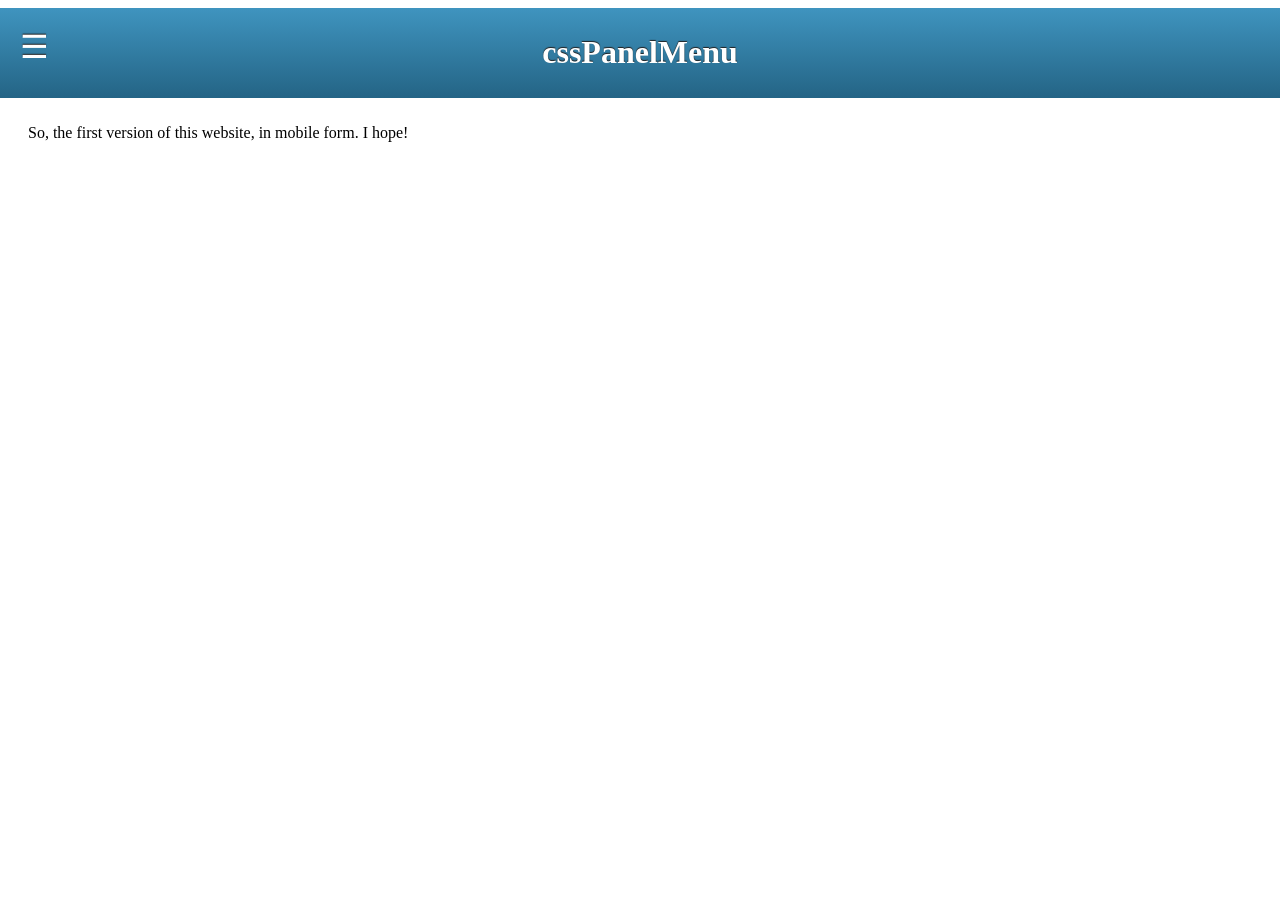
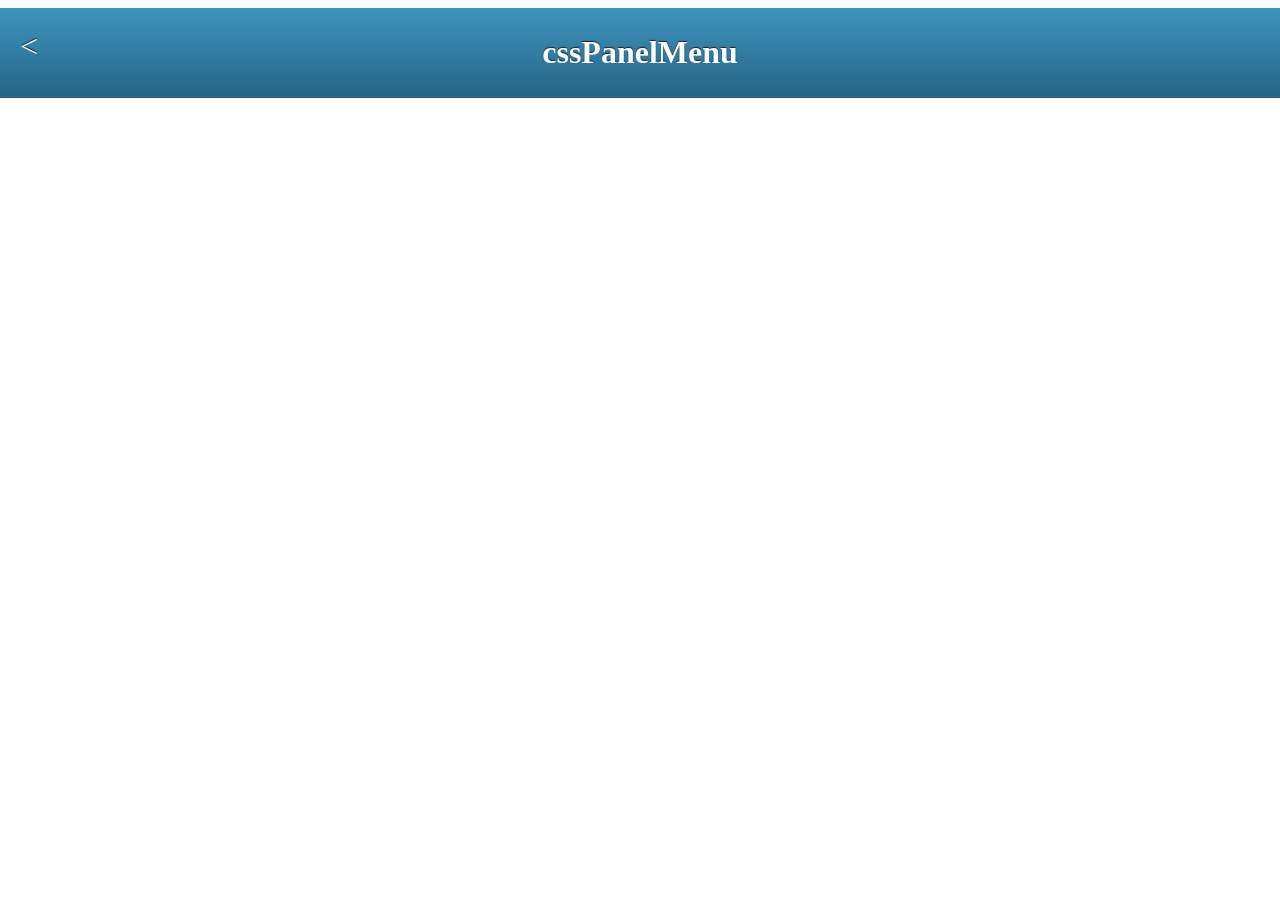
Before and after one commit to boffnoff/boffnoff.github.com, a Jekyll site: the page built from mobile/m.index.html, in a window 1280 px wide. Built offline with Jekyll 4.4.1, drawn with Linux system fonts in a browser that asks for light colours.

Commit message:
changed open and close menu symbols

```diff
--- a/mobile/m.index.css
+++ b/mobile/m.index.css
@@ -60,10 +60,6 @@
   }
 }
 
-.content {
-  padding: 100px 20px 20px 20px;
-}
-
 .close-menu {
   display: none;
 }
--- a/mobile/m.index.html
+++ b/mobile/m.index.html
@@ -21,16 +21,16 @@
 
   <header class="main-header">
     <a href="#main-nav" class="open-menu">
-      ☰
+      <
     </a>
     <a href="#" class="close-menu">
-      ☰
+      >
     </a>
 
     <h1>cssPanelMenu</h1>
   </header>
 
-  <div class="content">
+
 
     <p>
         So, the first version of this website, in mobile form. I hope!
```
